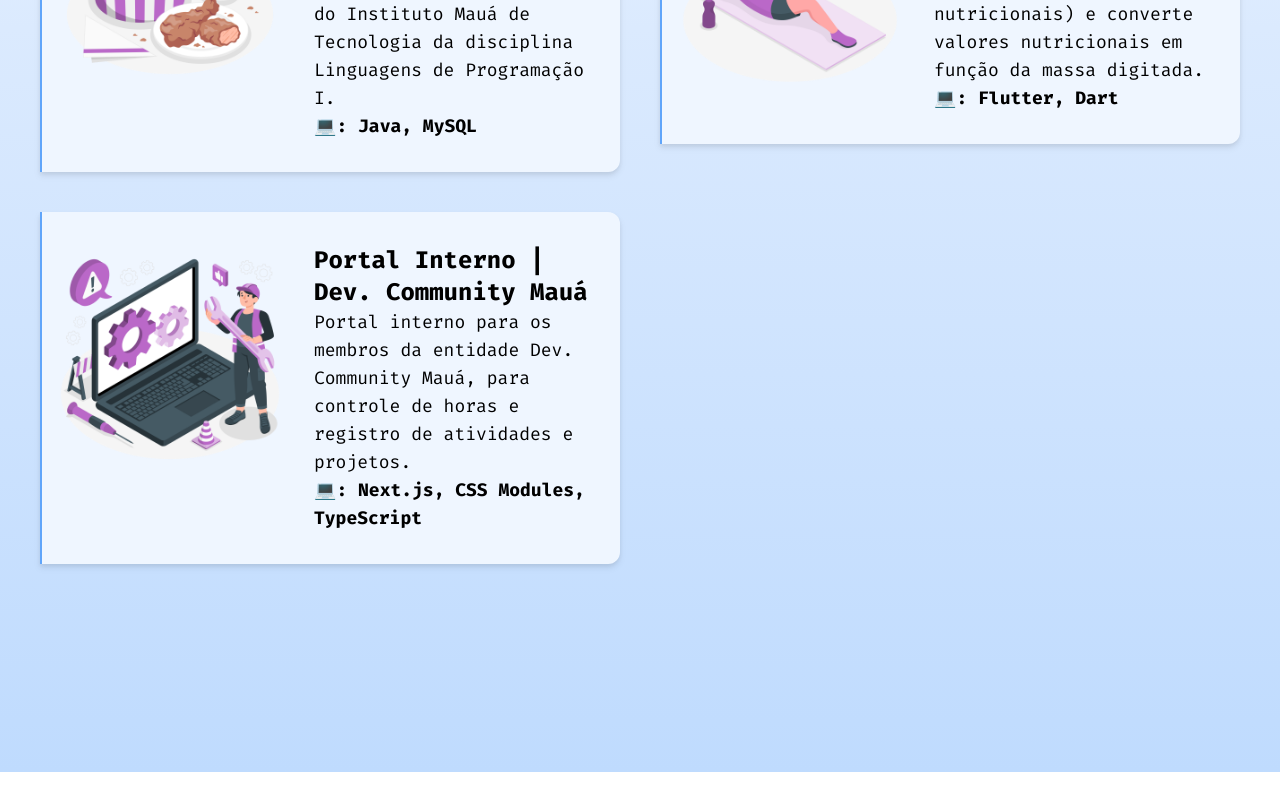
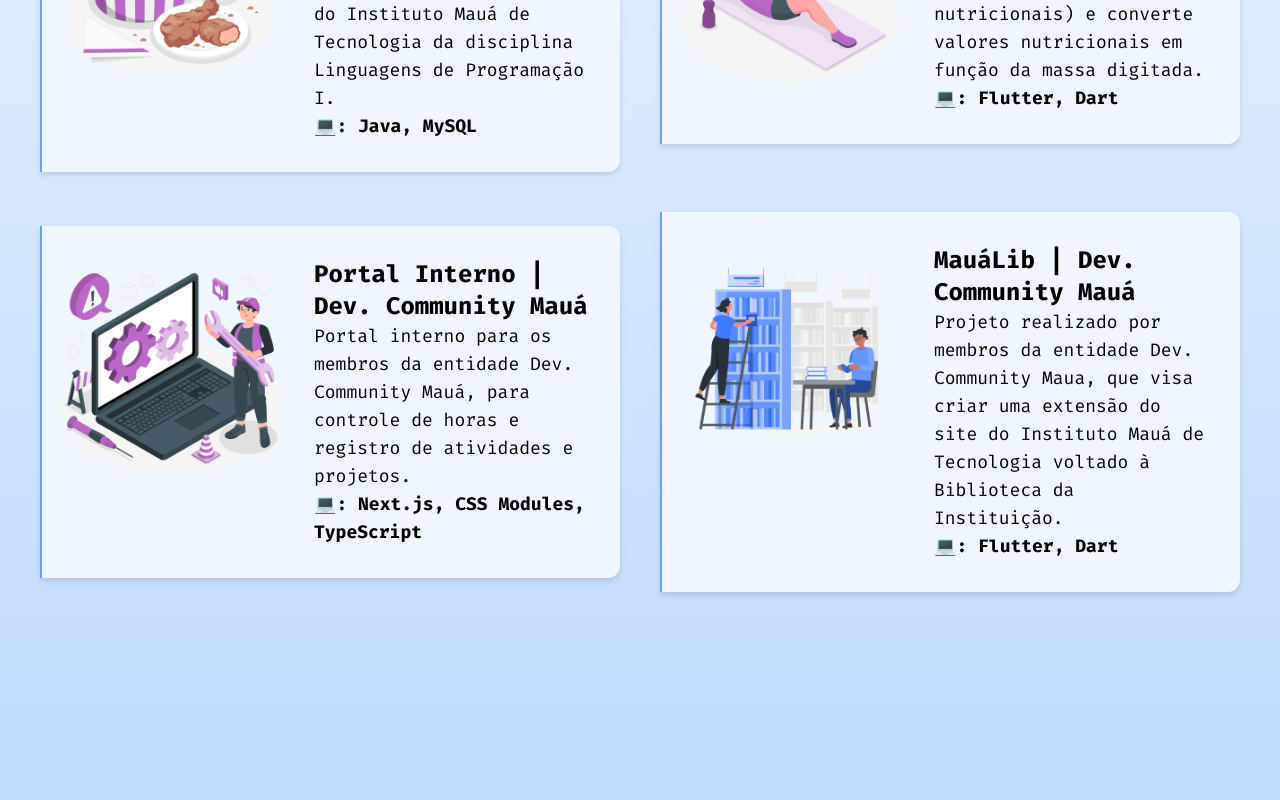
Before and after one commit to enzosakamoto/architecture-portfolio, a Next.js app: page /projects in a window 1280 px wide. Shown: the part 716-1516 px from the top of the page. Before the commit the page ends 1488 px from the top, so only its background shows below. Built offline with nearby package versions, Linux system fonts and the light colour scheme.

Commit message:
added new project

```diff
--- a/src/app/projects/page.tsx
+++ b/src/app/projects/page.tsx
@@ -1,4 +1,5 @@
 'use client'
+import { useEffect, useState } from 'react'
 import Navbar from '../components/navbar/Navbar'
 import ProjectComponent from '../components/project_component/ProjectComponent'
 import useLanguage from '../utils/language'
@@ -6,10 +7,21 @@
 
 export default function Projects() {
   const { english } = useLanguage()
+  const [fade, setFade] = useState(false)
+  useEffect(() => {
+    setTimeout(() => {
+      setFade(true)
+    }, 200)
+  }, [])
+
   return (
-    <main className="flex flex-col bg-gradient-to-b from-white via-blue-100 to-blue-200">
+    <main className="flex flex-col overflow-x-hidden bg-gradient-to-b from-white via-blue-100 to-blue-200">
       <Navbar english={english} />
-      <section className="grid h-auto grid-cols-1 content-center items-center justify-center gap-10 px-10 py-52 xl:grid-cols-2">
+      <section
+        className={`grid h-auto transform grid-cols-1 content-center items-center justify-center gap-10 px-10 py-52 transition-all duration-500 xl:grid-cols-2 ${
+          fade ? 'translate-x-0 opacity-100' : 'translate-x-10 opacity-0'
+        }`}
+      >
         {projects.map((project, index) => (
           <ProjectComponent
             key={index}
--- a/src/app/projects/projects.ts
+++ b/src/app/projects/projects.ts
@@ -4,6 +4,7 @@
 import imaua from '../assets/imaua.png'
 import nutriapp from '../assets/nutriapp.png'
 import portal from '../assets/portal.png'
+import maualib from '../assets/maualib.png'
 
 interface Project {
   title: string
@@ -65,5 +66,15 @@
     techs: ['Next.js', 'CSS Modules', 'TypeScript'],
     image: portal,
     link: 'https://github.com/Maua-Dev/portal_interno_front'
+  },
+  {
+    title: 'MauáLib | Dev. Community Mauá',
+    titleInEnglish: 'MauáLib | Dev. Community Mauá',
+    text: 'Projeto realizado por membros da entidade Dev. Community Maua, que visa criar uma extensão do site do Instituto Mauá de Tecnologia voltado à Biblioteca da Instituição.',
+    textInEnglish:
+      'Project carried out by members of the Dev. Community Maua entity, which aims to create an extension of the website of the Mauá Institute of Technology focused on the Institution Library.',
+    techs: ['Flutter', 'Dart'],
+    image: maualib,
+    link: 'https://github.com/enzosakamoto/MauaLib'
   }
 ]
```
Also changed, not shown: src/app/assets/maualib.png (added).
